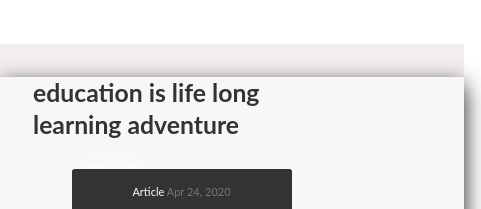
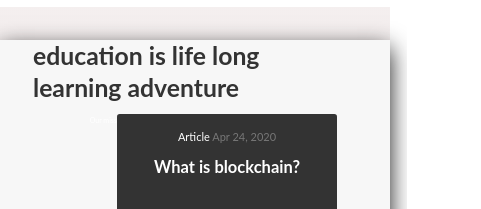
Before and after one commit to mandanprasad/blog, a website: page index.html in a window 390 px wide. Shown: the part 496-705 px from the top of the page, 481 px wide, since content can reach past the window. Drawn offline with Linux system fonts and the light colour scheme.

Commit message:
hjfcgvhjksd

```diff
--- a/sass/main.css
+++ b/sass/main.css
@@ -16,7 +16,7 @@ html {
   html {
     font-size: 50%;
     zoom: 55%;
-    width: 100vh;
+
 
   }
 }
@@ -301,6 +301,7 @@ btn:visited {
 @media only screen and (max-width: 600px) {
   .section__recent {
     padding-bottom: 100px;
+    width: 100%;
   }
 }
 
@@ -338,7 +339,7 @@ box-shadow: 0 15px 40px rgba(0, 0, 0, 0.9);
 }
 @media only screen and (max-width: 600px) {
   .recent__col-1-of-2{
-    width: 260px; float: none;
+    width: 60%;
   }
 }
 
@@ -423,6 +424,7 @@ canvas{
     width: 400px;
     height: 500px;
     font-size: 20px;
+
 
   }
 }
@@ -727,7 +729,7 @@ canvas{
   position: relative;
 }
 @media only screen and (max-width:600px) {
-  .footer {width:100%; padding-bottom: 270px; font-size: 22px;}
+  .footer {padding-bottom: 270px; font-size: 22px;}
 }
 
 .footer__logo-box {
```
